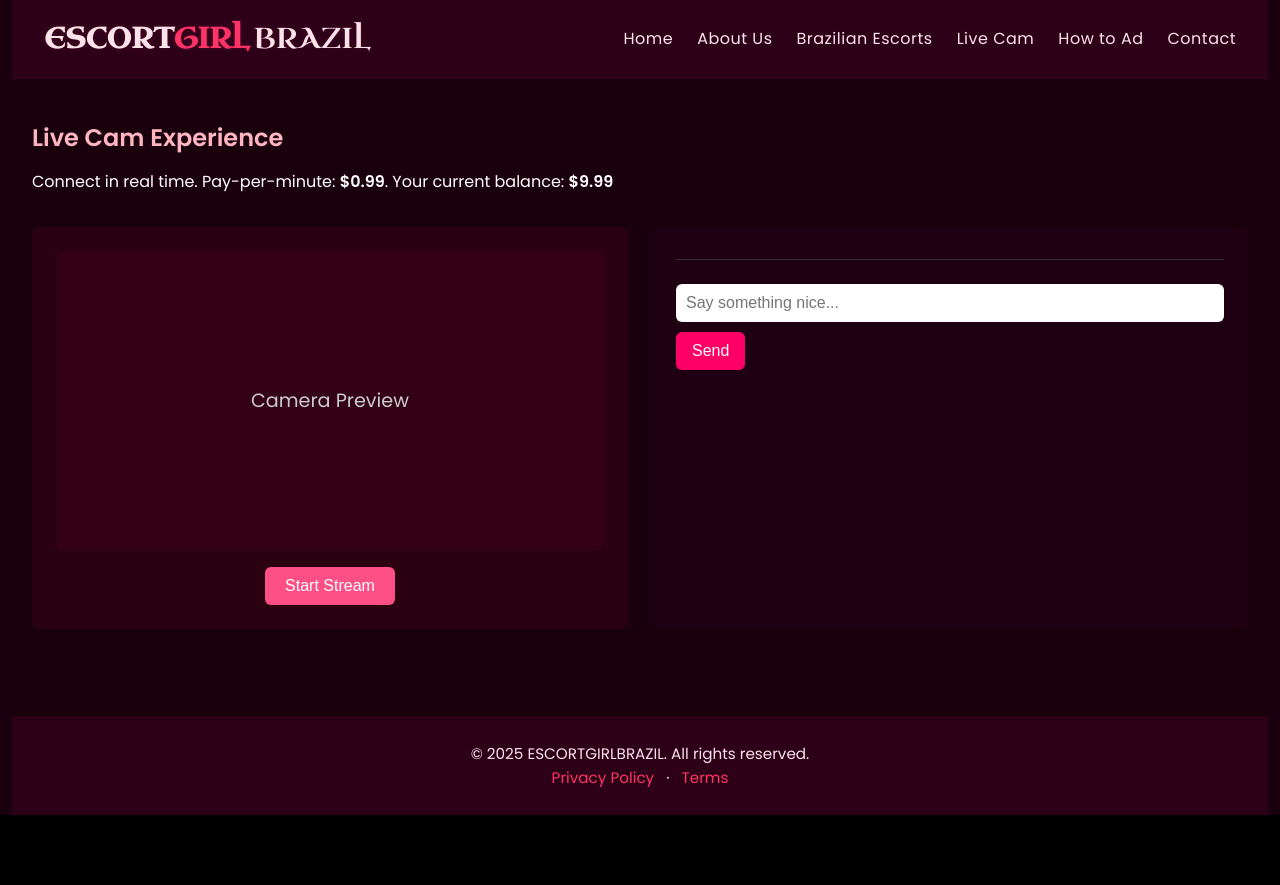
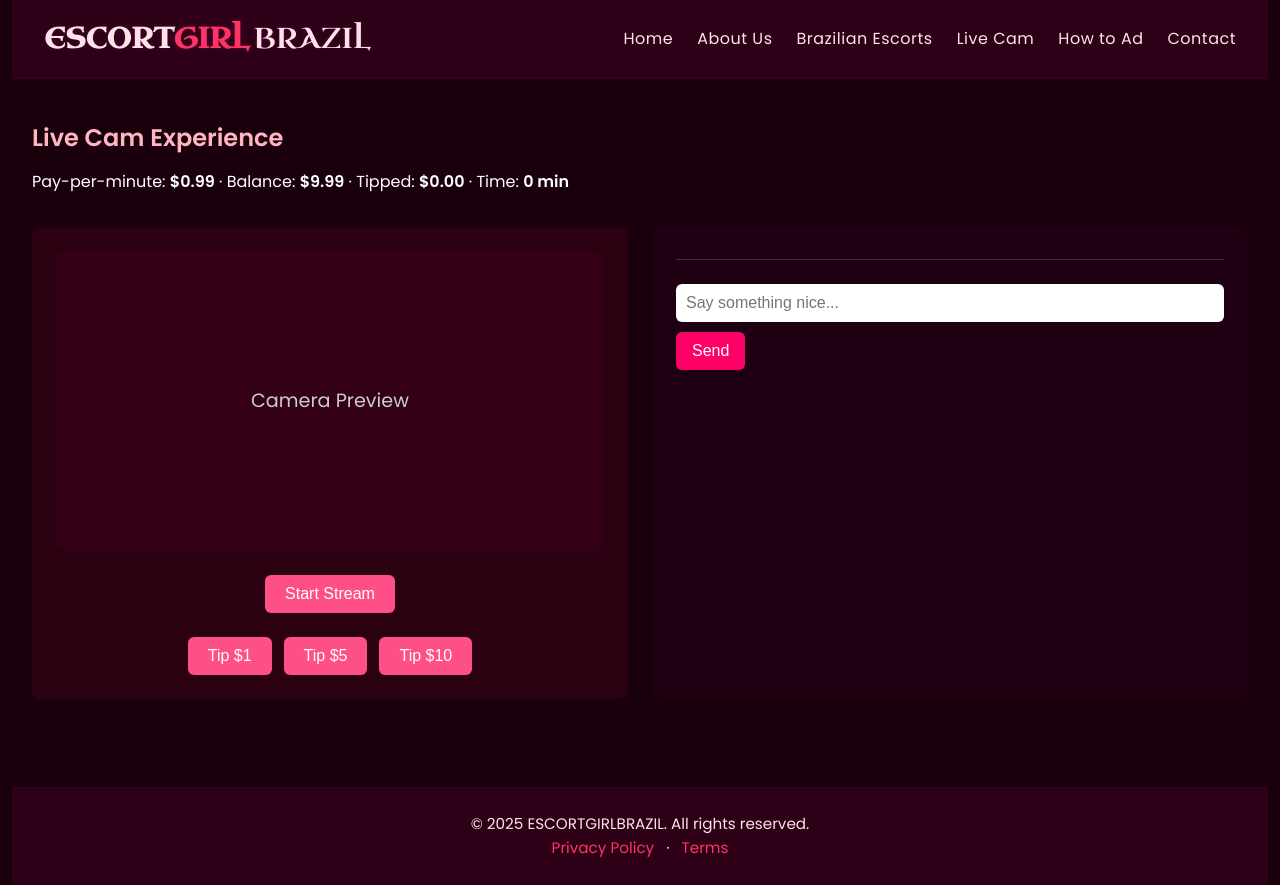
Before and after one commit to countdracula6/newecg, a React (Vite) app: page /live-cam in a window 1280 px wide. Before the commit the page ends 815 px from the top, so only its background shows below. Built offline with nearby package versions, Linux system fonts and the light colour scheme; the HTML template or start-up script is replaced by a standard one.

Commit message:
17th plus cam

```diff
--- a/src/pages/LiveCam.jsx
+++ b/src/pages/LiveCam.jsx
@@ -8,11 +8,15 @@ const LiveCam = () => {
   const [streaming, setStreaming] = useState(false);
   const [chat, setChat] = useState('');
   const [messages, setMessages] = useState([]);
+  const [tips, setTips] = useState(0);
+  const [duration, setDuration] = useState(0);
+  const [rating, setRating] = useState(null);
 
   useEffect(() => {
     let interval;
     if (streaming) {
       interval = setInterval(() => {
+        setDuration((d) => d + 1);
         setBalance((prev) => {
           const newBal = parseFloat((prev - 0.99).toFixed(2));
           if (newBal <= 0) {
@@ -22,7 +26,7 @@ const LiveCam = () => {
           }
           return newBal;
         });
-      }, 60000); // deduct every minute
+      }, 60000);
     }
     return () => clearInterval(interval);
   }, [streaming]);
@@ -34,19 +38,48 @@ const LiveCam = () => {
     }
   };
 
+  const handleTip = (amount) => {
+    if (balance >= amount) {
+      setTips((prev) => prev + amount);
+      setBalance((prev) => parseFloat((prev - amount).toFixed(2)));
+    } else {
+      alert('Insufficient balance to tip.');
+    }
+  };
+
+  const handleRating = (value) => {
+    setRating(value);
+    alert(`Thanks for rating the model ${value} stars!`);
+  };
+
   return (
     <div className="App" style={{ maxWidth: '1440px', margin: '0 auto', padding: '0 12px' }}>
       <Header />
       <section className="live-cam">
         <h1>Live Cam Experience</h1>
-        <p>Connect in real time. Pay-per-minute: <strong>$0.99</strong>. Your current balance: <strong>${balance.toFixed(2)}</strong></p>
+        <p>
+          Pay-per-minute: <strong>$0.99</strong> · Balance: <strong>${balance.toFixed(2)}</strong> ·
+          Tipped: <strong>${tips.toFixed(2)}</strong> · Time: <strong>{duration} min</strong>
+        </p>
 
         <div className="cam-area">
           <div className="video-box">
-            <div className="video-placeholder">{streaming ? 'Streaming...' : 'Camera Preview'}</div>
+            {streaming ? (
+              <video width="100%" height="300" controls autoPlay muted style={{ borderRadius: '8px' }}>
+                <source src="https://www.w3schools.com/html/mov_bbb.mp4" type="video/mp4" />
+                Your browser does not support the video tag.
+              </video>
+            ) : (
+              <div className="video-placeholder">Camera Preview</div>
+            )}
             <button onClick={() => setStreaming(true)} disabled={balance <= 0 || streaming}>
               {streaming ? 'Streaming Live' : 'Start Stream'}
             </button>
+            <div className="tip-buttons">
+              <button onClick={() => handleTip(1)}>Tip $1</button>
+              <button onClick={() => handleTip(5)}>Tip $5</button>
+              <button onClick={() => handleTip(10)}>Tip $10</button>
+            </div>
           </div>
 
           <div className="chat-box">
@@ -63,6 +96,15 @@ const LiveCam = () => {
               onKeyDown={(e) => e.key === 'Enter' && handleChatSend()}
             />
             <button onClick={handleChatSend}>Send</button>
+
+            {streaming && !rating && (
+              <div className="rating">
+                <p>Rate this session:</p>
+                {[1, 2, 3, 4, 5].map((star) => (
+                  <button key={star} onClick={() => handleRating(star)}>{'★'.repeat(star)}</button>
+                ))}
+              </div>
+            )}
           </div>
         </div>
       </section>
@@ -109,6 +151,10 @@ const LiveCam = () => {
           border: none;
           border-radius: 6px;
           cursor: pointer;
+          margin: 8px 6px 0 6px;
+        }
+        .tip-buttons {
+          margin-top: 16px;
         }
         .chat-box {
           flex: 1 1 400px;
@@ -141,6 +187,17 @@ const LiveCam = () => {
           cursor: pointer;
           font-size: 1rem;
         }
+        .rating {
+          margin-top: 20px;
+        }
+        .rating button {
+          margin: 0 4px;
+          font-size: 1.2rem;
+          background: none;
+          border: none;
+          color: #ffcc00;
+          cursor: pointer;
+        }
       `}</style>
     </div>
   );
```
